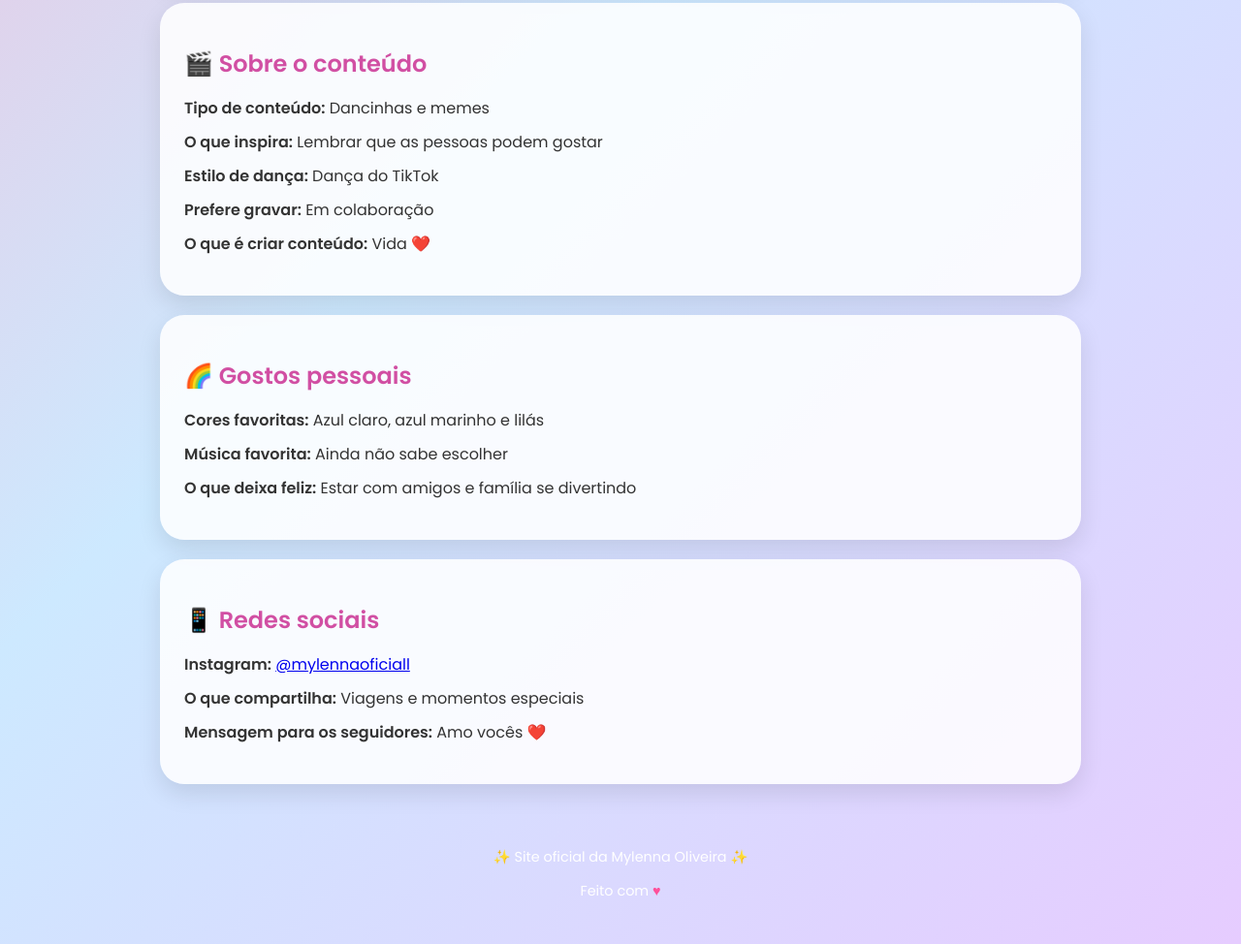
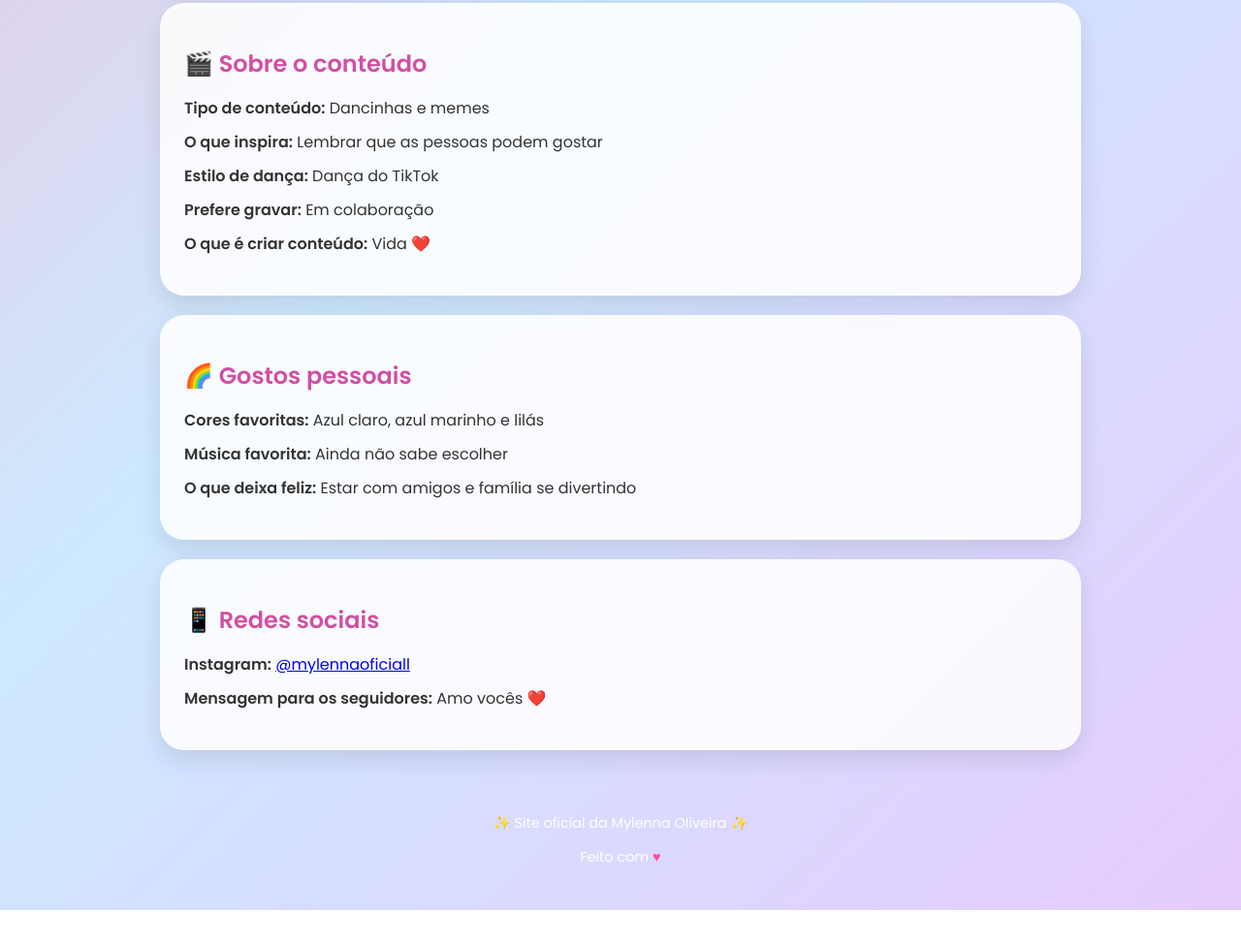
Before and after one commit to sergiorochaescritor-dev/mylenna-oficial-site, a plain HTML site: page index.html in a window 1280 px wide. Shown: the part 910-1884 px from the top of the page at 97% size. After the commit the page ends 1849 px from the top, so only its background shows below. Drawn offline with Linux system fonts and the light colour scheme.

Commit message:
Remove shared interests from index.html

```diff
--- a/index.html
+++ b/index.html
@@ -184,7 +184,6 @@
           @mylennaoficiall
         </a>
       </li>
-      <li><strong>O que compartilha:</strong> Viagens e momentos especiais</li>
       <li><strong>Mensagem para os seguidores:</strong> Amo vocês ❤️</li>
     </ul>
   </section>
```
